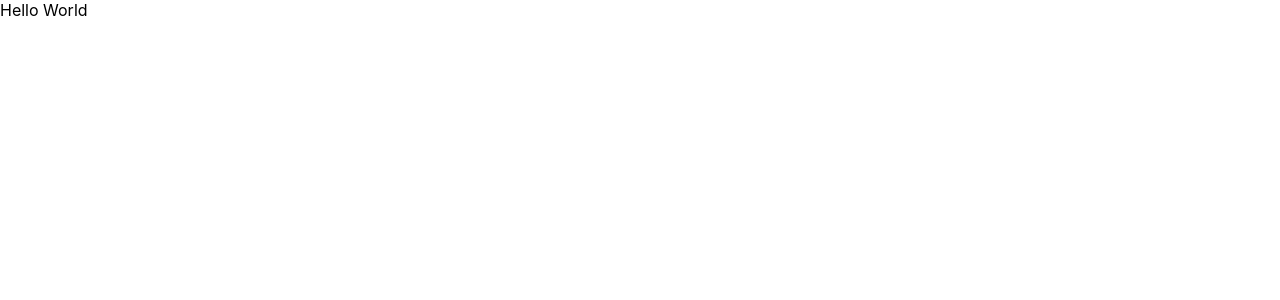
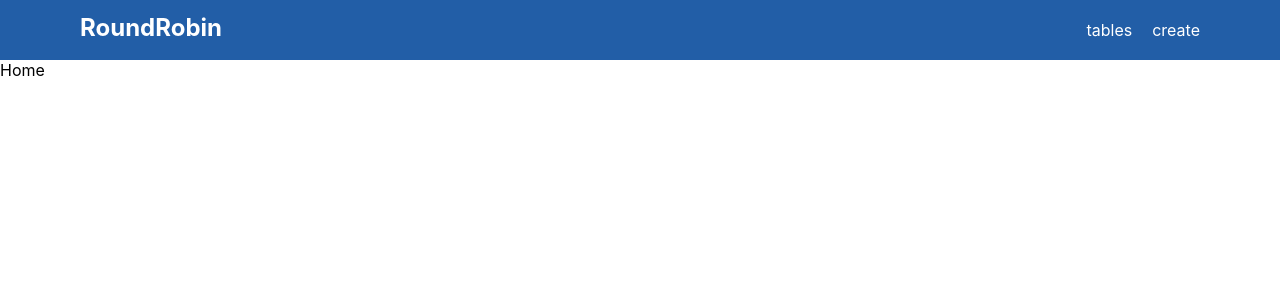
Before and after one commit to geraldhyw/round-robin-maker, a JavaScript app in the folder frontend/: page / in a window 1280 px wide. Shown: the top 300 px of the page. Built offline with nearby package versions, Linux system fonts and the light colour scheme; the HTML template or start-up script is replaced by a standard one.

Commit message:
added routing and implemented navbar

```diff
--- a/frontend/src/App.js
+++ b/frontend/src/App.js
@@ -1,7 +1,24 @@
+import { BrowserRouter, Routes, Route } from 'react-router-dom'
+import Navbar from './components/Navbar'
+import Home from './pages/Home'
+import TableForm from './pages/TableForm'
+
 function App() {
   return (
     <div className="App">
-      Hello World
+      <BrowserRouter>
+        <Navbar />
+        <Routes>
+          <Route
+            path='/'
+            element={<Home />}
+          />
+          <Route
+            path='/table-form'
+            element={<TableForm />}
+          />
+        </Routes>
+      </BrowserRouter>
     </div>
   );
 }
--- /dev/null
+++ b/frontend/src/components/Navbar.js
@@ -0,0 +1,26 @@
+import { Link } from 'react-router-dom'
+import '../css/Navbar.css'
+
+const Navbar = () => {
+  return (
+    <header>
+			<div className='container'>
+				<div className='container-left'>
+					<Link to='/' className='link-title'>
+						RoundRobin
+					</Link>
+				</div>
+				<div className='container-right'>
+					<Link to='/' className='link-item'>
+						tables
+					</Link>
+					<Link to='/table-form' className='link-item'>
+						create
+					</Link>
+				</div>
+			</div>
+    </header>
+  )
+}
+
+export default Navbar
--- /dev/null
+++ b/frontend/src/css/Navbar.css
@@ -0,0 +1,36 @@
+.container {
+    display: flex;
+    flex-direction: row;
+    justify-content: space-between;
+    align-items: baseline;
+    padding: 0px var(--horizontal-margin);
+    background-color: var(--primary-blue);
+}
+
+.container-right {
+    display: flex;
+    flex-direction: row;
+}
+
+.container-right > .link-item {
+    margin-left: 20px;
+}
+
+.link-title, .link-item {
+    text-decoration: none;
+    color: var(--primary-white);
+    padding: 20px 0px;
+}
+
+.link-title {
+    font-weight: bold;
+    font-size: 24px;
+}
+
+.link-item {
+    font-weight: 400;
+}
+
+.link-item:hover, .link-title:hover {
+    color: #b8b8b8;
+}
--- a/frontend/src/index.css
+++ b/frontend/src/index.css
@@ -11,3 +11,10 @@ code {
   font-family: source-code-pro, Menlo, Monaco, Consolas, 'Courier New',
     monospace;
 }
+
+:root {
+  --horizontal-margin: 80px;
+  --background-color: #E6E6E6;
+  --primary-blue: #225EA7;
+  --primary-white: white;
+}
--- /dev/null
+++ b/frontend/src/pages/Home.js
@@ -0,0 +1,7 @@
+const Home = () => {
+  return (
+    <div>Home</div>
+  )
+}
+
+export default Home
--- /dev/null
+++ b/frontend/src/pages/TableForm.js
@@ -0,0 +1,7 @@
+const TableForm = () => {
+  return (
+    <div>TableForm</div>
+  )
+}
+
+export default TableForm
```
Also changed, not shown: frontend/src/pages/IndiTable.js (added, +7 -0 lines).
